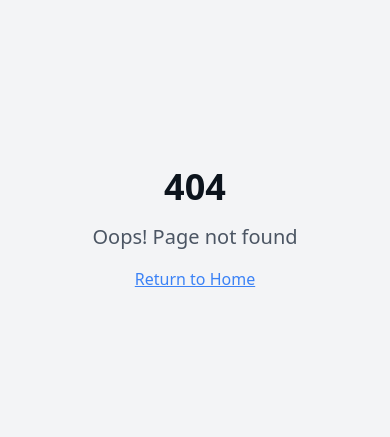
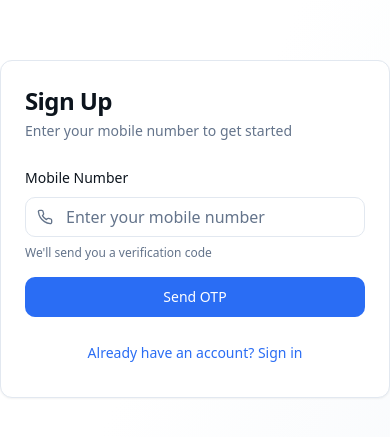
Before and after one commit to decoder529/ivy-website-feedback-hub, a React (Vite) app: page /signup in a window 390 px wide. Before the commit this address had no page. Shown: the part 193-630 px from the top of the page. Built offline with nearby package versions, Linux system fonts and the light colour scheme.

Commit message:
Add sign up page
Create sign up page with mobile number and OTP verification.

```diff
--- a/src/App.tsx
+++ b/src/App.tsx
@@ -6,6 +6,7 @@ import { BrowserRouter, Routes, Route } from "react-router-dom";
 import Index from "./pages/Index";
 import NotFound from "./pages/NotFound";
 import Login from "./pages/Login";
+import Signup from "./pages/Signup";
 import Physics from "./pages/Physics";
 import Chemistry from "./pages/Chemistry";
 import Mathematics from "./pages/Mathematics";
@@ -22,6 +23,7 @@ const App = () => (
         <Routes>
           <Route path="/" element={<Index />} />
           <Route path="/login" element={<Login />} />
+          <Route path="/signup" element={<Signup />} />
           <Route path="/physics" element={<Physics />} />
           <Route path="/chemistry" element={<Chemistry />} />
           <Route path="/mathematics" element={<Mathematics />} />
--- /dev/null
+++ b/src/pages/Signup.tsx
@@ -0,0 +1,213 @@
+import { useState } from 'react';
+import { useNavigate } from 'react-router-dom';
+import { Card, CardContent, CardDescription, CardHeader, CardTitle } from '@/components/ui/card';
+import { Button } from '@/components/ui/button';
+import { Input } from '@/components/ui/input';
+import { Label } from '@/components/ui/label';
+import { InputOTP, InputOTPGroup, InputOTPSlot } from '@/components/ui/input-otp';
+import { useToast } from '@/hooks/use-toast';
+import { supabase } from '@/integrations/supabase/client';
+import { Phone, ArrowLeft } from 'lucide-react';
+
+const Signup = () => {
+  const [step, setStep] = useState<'phone' | 'otp'>('phone');
+  const [phoneNumber, setPhoneNumber] = useState('');
+  const [otp, setOtp] = useState('');
+  const [loading, setLoading] = useState(false);
+  const { toast } = useToast();
+  const navigate = useNavigate();
+
+  const formatPhoneNumber = (phone: string) => {
+    // Remove any non-digit characters and ensure it starts with +91
+    const cleanPhone = phone.replace(/\D/g, '');
+    if (cleanPhone.startsWith('91')) {
+      return `+${cleanPhone}`;
+    }
+    if (cleanPhone.startsWith('0')) {
+      return `+91${cleanPhone.slice(1)}`;
+    }
+    return `+91${cleanPhone}`;
+  };
+
+  const handleSendOTP = async (e: React.FormEvent) => {
+    e.preventDefault();
+    if (!phoneNumber) {
+      toast({
+        title: "Error",
+        description: "Please enter your mobile number",
+        variant: "destructive",
+      });
+      return;
+    }
+
+    setLoading(true);
+    try {
+      const formattedPhone = formatPhoneNumber(phoneNumber);
+
+      const { error } = await supabase.auth.signInWithOtp({
+        phone: formattedPhone,
+      });
+
+      if (error) throw error;
+
+      setStep('otp');
+      toast({
+        title: "OTP Sent",
+        description: "Please check your mobile for the verification code",
+      });
+    } catch (error: any) {
+      toast({
+        title: "Error",
+        description: error.message || "Failed to send OTP",
+        variant: "destructive",
+      });
+    } finally {
+      setLoading(false);
+    }
+  };
+
+  const handleVerifyOTP = async (e: React.FormEvent) => {
+    e.preventDefault();
+    if (!otp || otp.length !== 6) {
+      toast({
+        title: "Error",
+        description: "Please enter the 6-digit OTP",
+        variant: "destructive",
+      });
+      return;
+    }
+
+    setLoading(true);
+    try {
+      const formattedPhone = formatPhoneNumber(phoneNumber);
+
+      const { data, error } = await supabase.auth.verifyOtp({
+        phone: formattedPhone,
+        token: otp,
+        type: 'sms',
+      });
+
+      if (error) throw error;
+
+      if (data.user) {
+        toast({
+          title: "Success",
+          description: "Phone number verified successfully!",
+        });
+        navigate('/');
+      }
+    } catch (error: any) {
+      toast({
+        title: "Error",
+        description: error.message || "Invalid OTP",
+        variant: "destructive",
+      });
+    } finally {
+      setLoading(false);
+    }
+  };
+
+  const handleBackToPhone = () => {
+    setStep('phone');
+    setOtp('');
+  };
+
+  if (step === 'otp') {
+    return (
+      <div className="min-h-screen flex items-center justify-center bg-gradient-to-br from-background via-background to-muted">
+        <Card className="w-full max-w-md">
+          <CardHeader className="space-y-1">
+            <Button
+              variant="ghost"
+              size="sm"
+              className="w-fit p-0 h-auto"
+              onClick={handleBackToPhone}
+            >
+              <ArrowLeft className="h-4 w-4 mr-2" />
+              Back
+            </Button>
+            <CardTitle className="text-2xl font-bold">Verify OTP</CardTitle>
+            <CardDescription>
+              Enter the 6-digit code sent to {phoneNumber}
+            </CardDescription>
+          </CardHeader>
+          <CardContent>
+            <form onSubmit={handleVerifyOTP} className="space-y-4">
+              <div className="space-y-2">
+                <Label htmlFor="otp">Verification Code</Label>
+                <div className="flex justify-center">
+                  <InputOTP
+                    maxLength={6}
+                    value={otp}
+                    onChange={(value) => setOtp(value)}
+                  >
+                    <InputOTPGroup>
+                      <InputOTPSlot index={0} />
+                      <InputOTPSlot index={1} />
+                      <InputOTPSlot index={2} />
+                      <InputOTPSlot index={3} />
+                      <InputOTPSlot index={4} />
+                      <InputOTPSlot index={5} />
+                    </InputOTPGroup>
+                  </InputOTP>
+                </div>
+              </div>
+              <Button type="submit" className="w-full" disabled={loading}>
+                {loading ? "Verifying..." : "Verify OTP"}
+              </Button>
+            </form>
+          </CardContent>
+        </Card>
+      </div>
+    );
+  }
+
+  return (
+    <div className="min-h-screen flex items-center justify-center bg-gradient-to-br from-background via-background to-muted">
+      <Card className="w-full max-w-md">
+        <CardHeader className="space-y-1">
+          <CardTitle className="text-2xl font-bold">Sign Up</CardTitle>
+          <CardDescription>
+            Enter your mobile number to get started
+          </CardDescription>
+        </CardHeader>
+        <CardContent>
+          <form onSubmit={handleSendOTP} className="space-y-4">
+            <div className="space-y-2">
+              <Label htmlFor="phone">Mobile Number</Label>
+              <div className="relative">
+                <Phone className="absolute left-3 top-3 h-4 w-4 text-muted-foreground" />
+                <Input
+                  id="phone"
+                  type="tel"
+                  placeholder="Enter your mobile number"
+                  value={phoneNumber}
+                  onChange={(e) => setPhoneNumber(e.target.value)}
+                  className="pl-10"
+                  required
+                />
+              </div>
+              <p className="text-xs text-muted-foreground">
+                We'll send you a verification code
+              </p>
+            </div>
+            <Button type="submit" className="w-full" disabled={loading}>
+              {loading ? "Sending..." : "Send OTP"}
+            </Button>
+            <div className="text-center">
+              <Button
+                variant="link"
+                onClick={() => navigate('/login')}
+                className="text-sm"
+              >
+                Already have an account? Sign in
+              </Button>
+            </div>
+          </form>
+        </CardContent>
+      </Card>
+    </div>
+  );
+};
+
+export default Signup;
```
